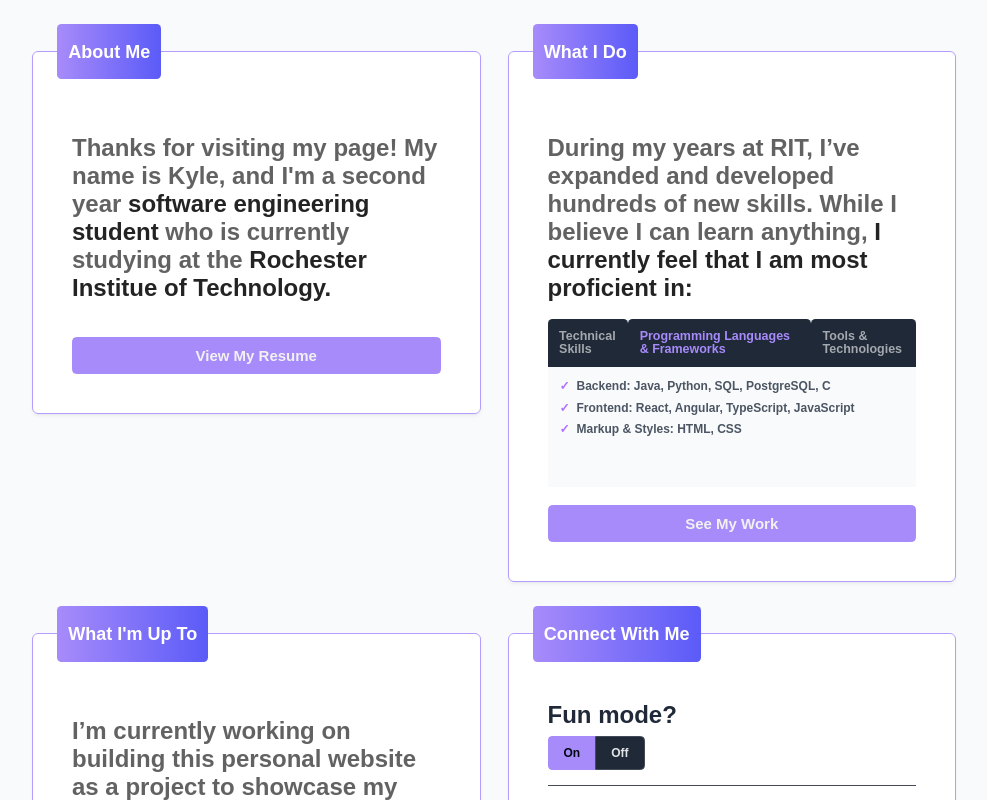
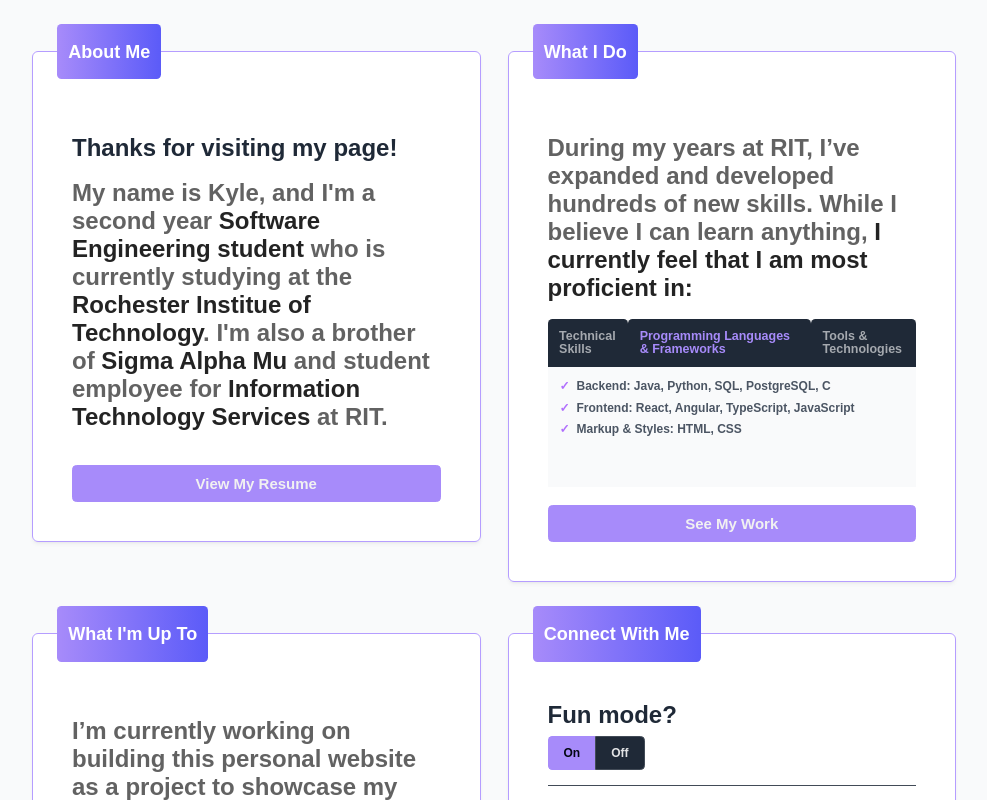
Before and after one commit to kl5391/kl5391.github.io, a React (Vite) app: page / in a window 1280 px wide. Shown: the top 800 px of the page, without its empty margins (146-1133 px from the left). Built offline with nearby package versions, Linux system fonts and the light colour scheme; a web font is replaced by a local one.

Commit message:
updates to about me card

```diff
--- a/src/pages/Home.jsx
+++ b/src/pages/Home.jsx
@@ -86,15 +86,14 @@ export default function Home() {
             legend={<h2 className="card-legend-style">About Me</h2>}
             className="info-card"
           >
+            <h1>Thanks for visiting my page!</h1>
             <h1 style={{ color: "#363636c7" }}>
-              Thanks for visiting my page! My name is Kyle, and I'm a second
-              year{" "}
-              <b style={{ color: "#000000dc" }}>software engineering student</b>{" "}
-              who is currently studying at the
-              <b style={{ color: "#000000dc" }}>
-                {" "}
-                Rochester Institue of Technology.
-              </b>
+              My name is Kyle, and I'm a second year{" "}
+              <b>Software Engineering student</b> who is currently studying at
+              the
+              <b> Rochester Institue of Technology</b>. I'm also a brother of{" "}
+              <b>Sigma Alpha Mu</b> and student employee for{" "}
+              <b>Information Technology Services</b> at RIT.
             </h1>
             <Link to="/resume">
               <InteractButton text={"View My Resume"} />
--- a/src/pages/pages.css
+++ b/src/pages/pages.css
@@ -135,3 +135,7 @@
   margin: 0 auto 2rem auto;
   text-align: center;
 }
+
+.info-card h1 b {
+  color: #000000dc;
+}
```
